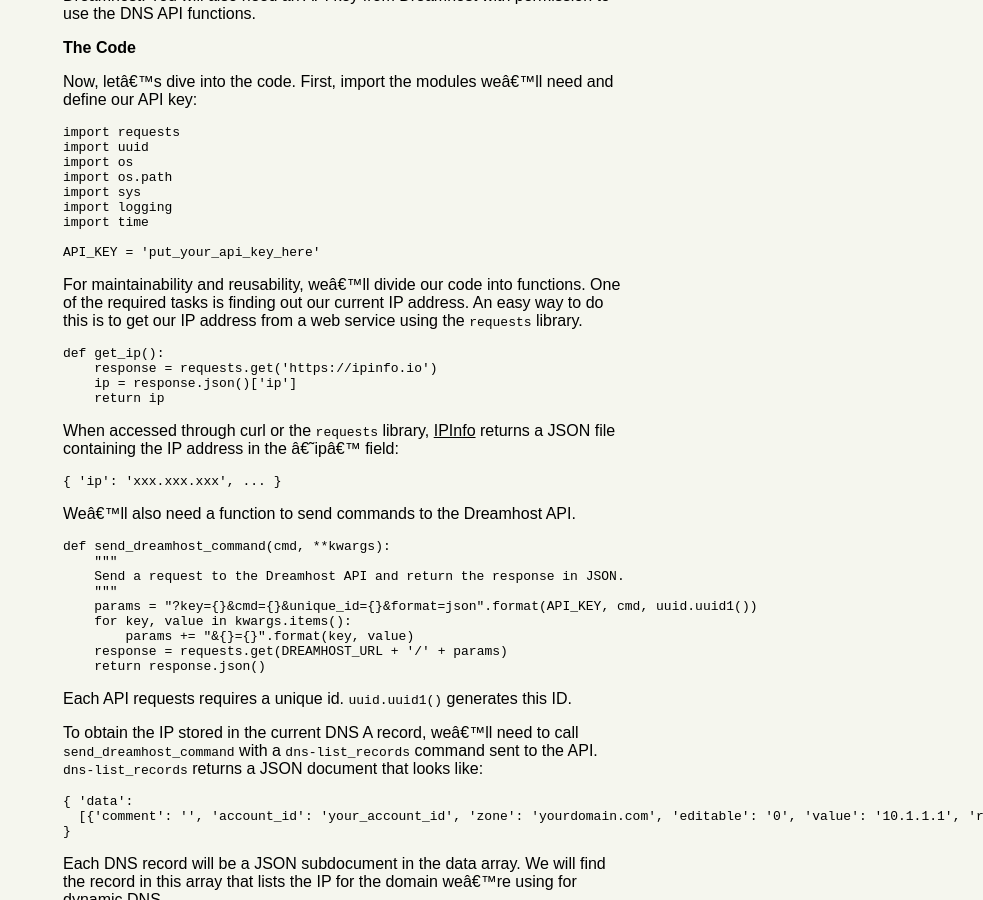
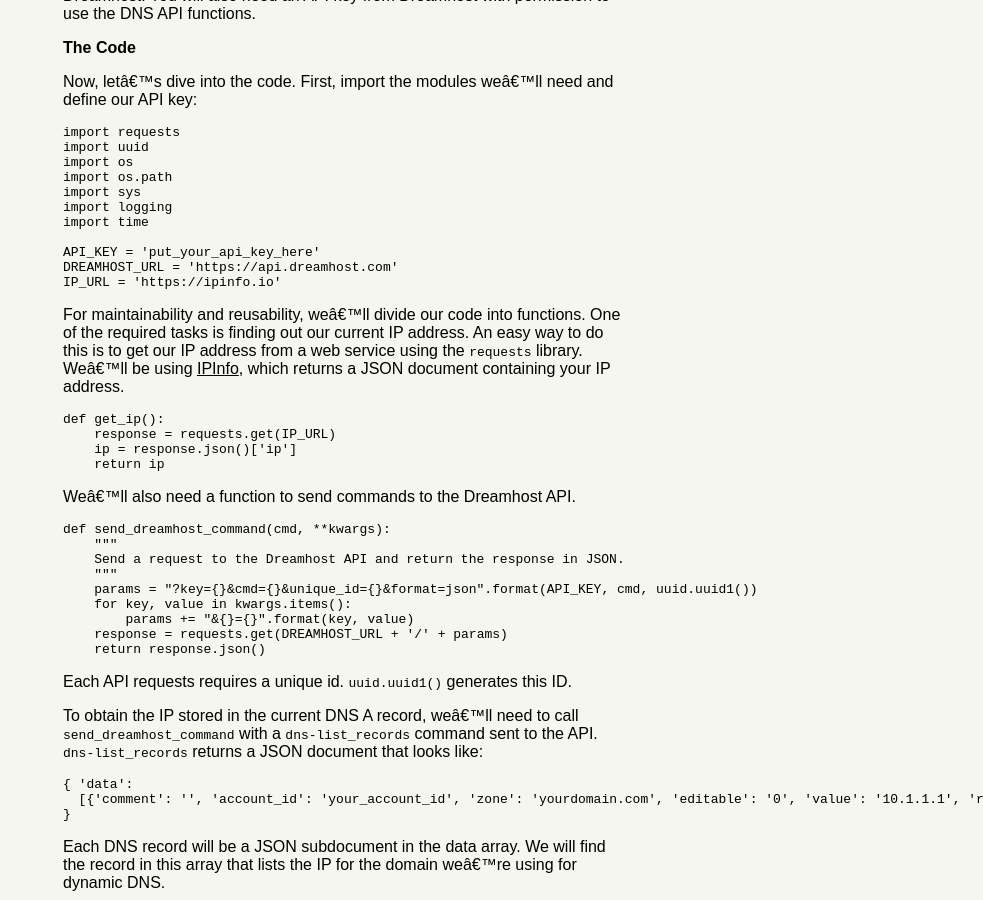
Before and after one commit to shang-lin/shang-lin.github.io, a Jekyll site: the page built from _posts/2017-03-16-Dynamic-DNS-with-Dreamhost.md, in a window 1280 px wide and 900 px high, scrolled down 580 px. Shown: the whole window, without its empty margins (297-1280 px from the left). Built offline with Jekyll 4.4.1, drawn with Linux system fonts in a browser that asks for light colours; some web fonts are replaced; some of the changed text lies outside the part shown.

Commit message:
Moved explanation of IPInfo. Added IP_URL to constants. Added Github link.

````diff
--- a/_posts/2017-03-16-Dynamic-DNS-with-Dreamhost.md
+++ b/_posts/2017-03-16-Dynamic-DNS-with-Dreamhost.md
@@ -24,21 +24,17 @@ import logging
 import time
 
 API_KEY = 'put_your_api_key_here'
+DREAMHOST_URL = 'https://api.dreamhost.com'
+IP_URL = 'https://ipinfo.io'
 ```
 
-For maintainability and reusability, we'll divide our code into functions. One of the required tasks is finding out our current IP address. An easy way to do this is to get our IP address from a web service using the `requests` library.
+For maintainability and reusability, we'll divide our code into functions. One of the required tasks is finding out our current IP address. An easy way to do this is to get our IP address from a web service using the `requests` library. We'll be using [IPInfo](https://ipinfo.io), which returns a JSON document containing your IP address.
 
 ```python
 def get_ip():
-    response = requests.get('https://ipinfo.io')
+    response = requests.get(IP_URL)
     ip = response.json()['ip']
     return ip
-```
-
-When accessed through curl or the `requests` library, [IPInfo](https://ipinfo.io) returns a JSON file containing the IP address in the 'ip' field:
-
-```
-{ 'ip': 'xxx.xxx.xxx', ... }
 ```
 
 We'll also need a function to send commands to the Dreamhost API.
@@ -117,3 +113,5 @@ if __name__ == "__main__":
 ```
 
 We call `get_ip()` to get our current home IP, and we call `get_dns_ip()` to get the IP in our DNS record. We compare the two IP addresses. If they are not the same, we call `update_ip()` to update the DNS record. Now, all that's left is to put it in a cron job on a Raspberry Pi or any other server you run at home, and you'll be running your own dynamic DNS service.
+
+My full code, which uses configuration files to store global constants, is available on [Github](https://github.com/shang-lin/dyndream).
````
